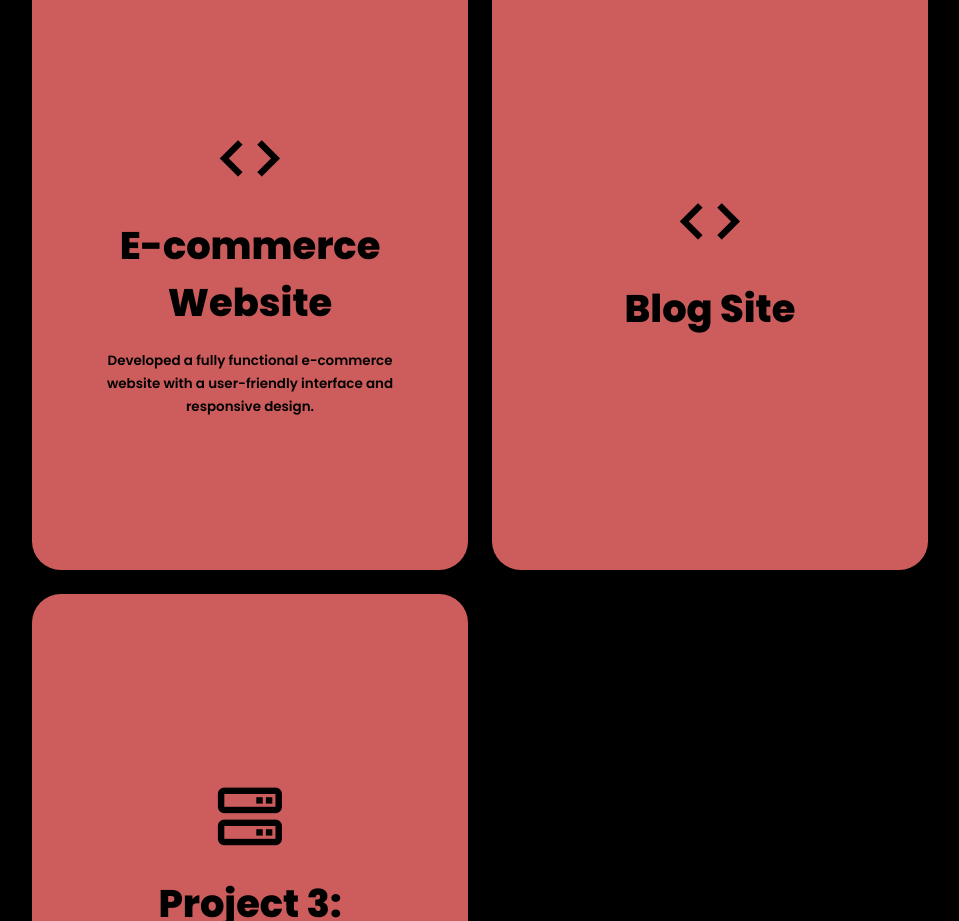
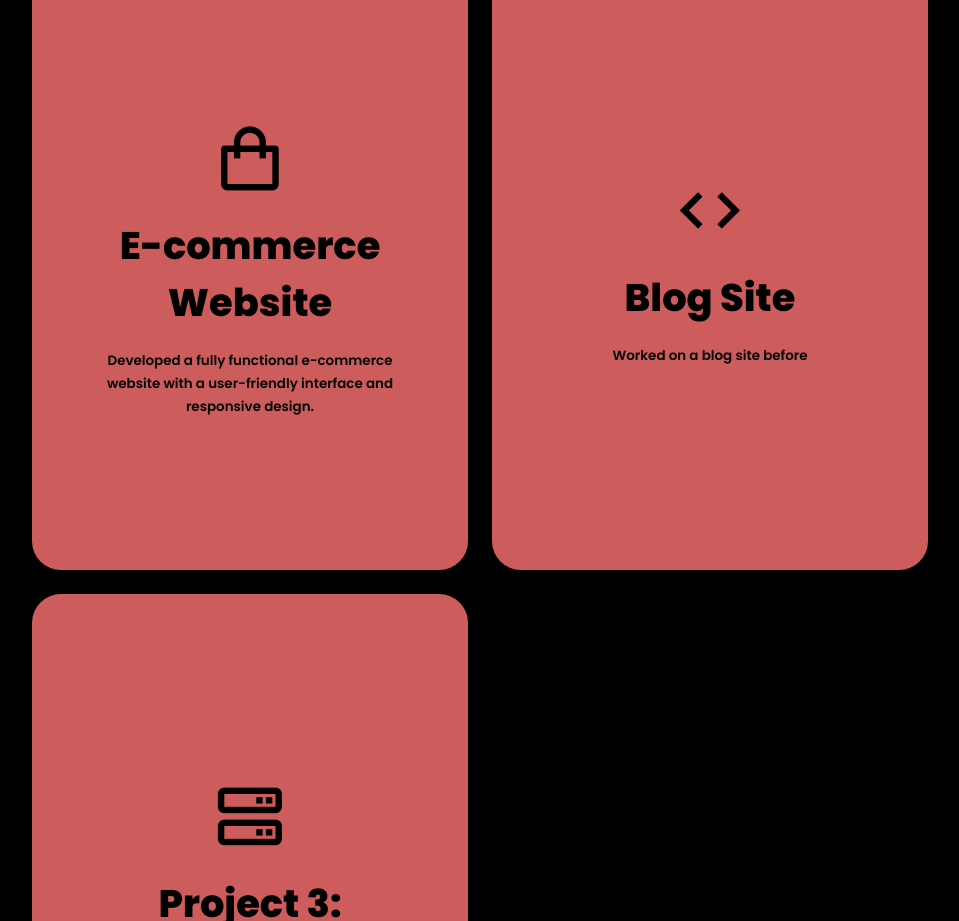
Before and after one commit to Digvijaydevp/Digvijaydevp.github.io, a plain HTML site: page index.html in a window 1280 px wide. Shown: the part 4184-5105 px from the top of the page, without its empty margins (160-1119 px from the left). Drawn offline with nearby package versions, Linux system fonts and the light colour scheme.

Commit message:
some more changes

```diff
--- a/index.html
+++ b/index.html
@@ -123,7 +123,7 @@
         <div class="projects-container">
             <div class="project-box">
                 <div class="project-info">
-                    <i class="bx bx-code"></i>
+                    <i class='bx bx-shopping-bag' ></i>
                     <h4>E-commerce Website</h4>
                     <p>Developed a fully functional e-commerce website with a user-friendly interface and responsive design.</p>
                 </div>
@@ -132,7 +132,7 @@
                 <div class="project-info">
                     <i class="bx bx-code"></i>
                     <h4>Blog Site</h4>
-                    <p></p>
+                    <p>Worked on a blog site before</p>
                     </div>
             </div>
             <div class="project-box">
```
